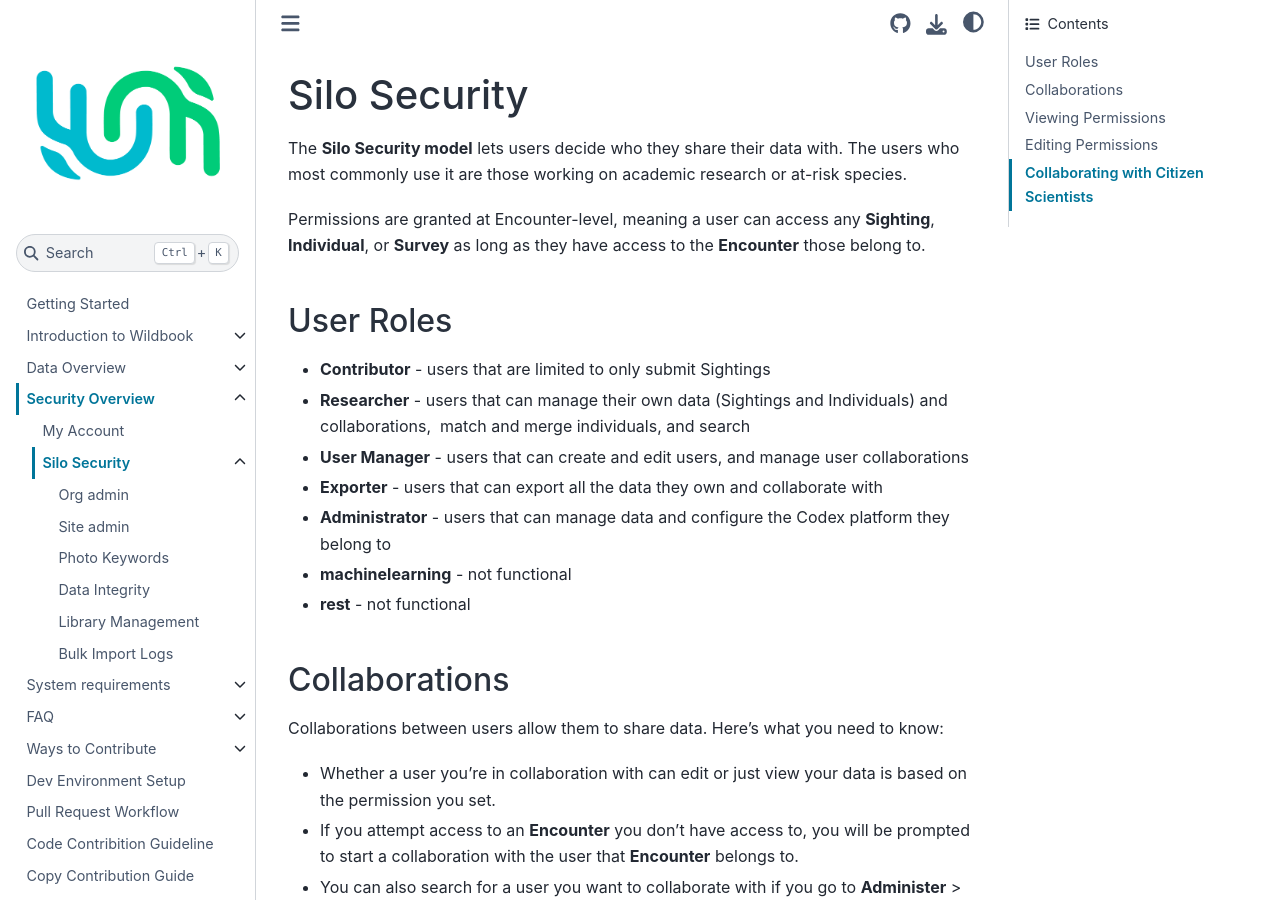
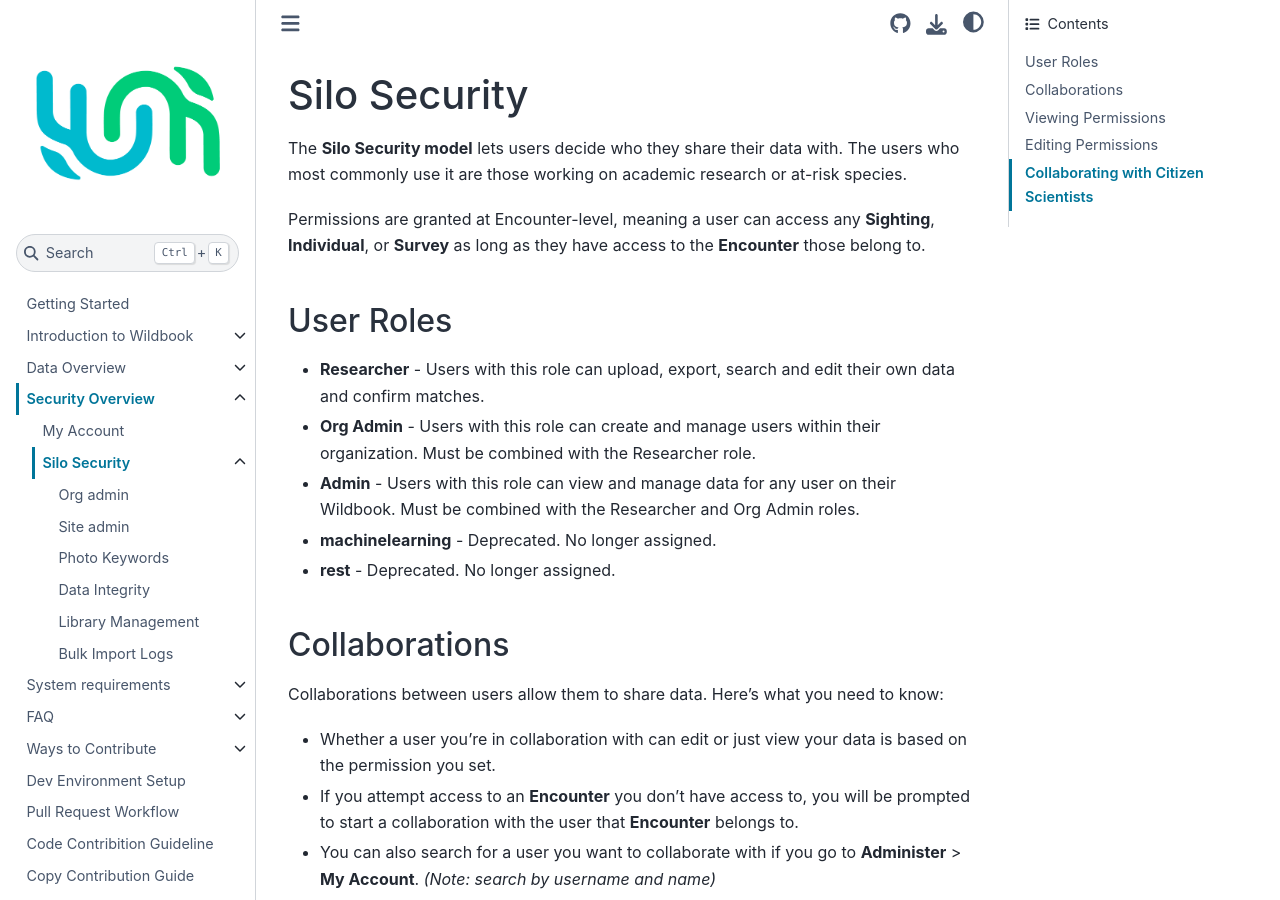
Before and after one commit to WildMeOrg/wildbook-docs, a Sphinx documentation site: the page built from docs/security/silo-security/index.md, in a window 1280 px wide and 900 px high. Built offline with Sphinx 7.4.7 and the Sphinx Book theme 1.1.4, drawn with Linux system fonts in a browser that asks for light colours.

Commit message:
Update index.md
Updated user roles.

```diff
--- a/docs/security/silo-security/index.md
+++ b/docs/security/silo-security/index.md
@@ -17,13 +17,11 @@
 
 ## User Roles
 
-* **Contributor** - users that are limited to only submit Sightings
-* **Researcher** - users that can manage their own data (Sightings and Individuals) and collaborations,  match and merge individuals, and search
-* **User Manager** - users that can create and edit users, and manage user collaborations
-* **Exporter** - users that can export all the data they own and collaborate with
-* **Administrator** - users that can manage data and configure the Codex platform they belong to
-* **machinelearning** - not functional
-* **rest** - not functional
+* **Researcher** - Users with this role can upload, export, search and edit their own data and confirm matches.
+* **Org Admin** - Users with this role can create and manage users within their organization. Must be combined with the Researcher role.
+* **Admin** - Users with this role can view and manage data for any user on their Wildbook. Must be combined with the Researcher and Org Admin roles.
+* **machinelearning** - Deprecated. No longer assigned.
+* **rest** - Deprecated. No longer assigned.
 
 ## Collaborations
 
```
